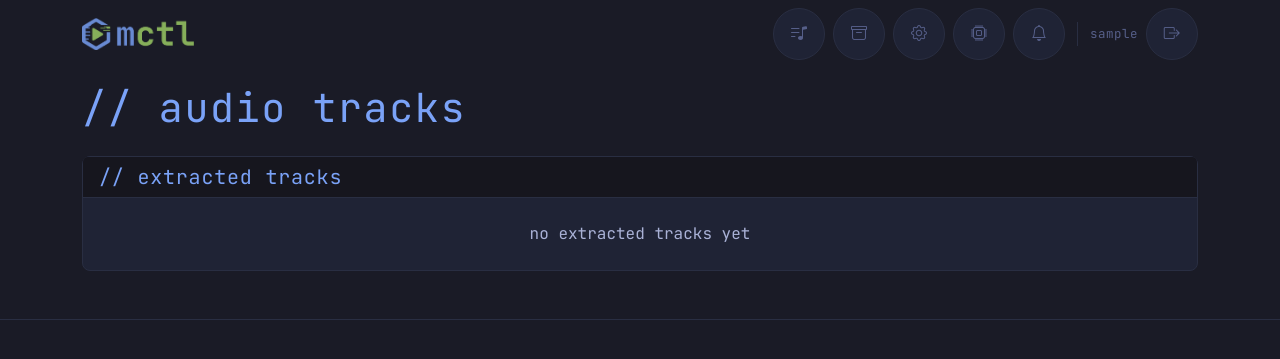
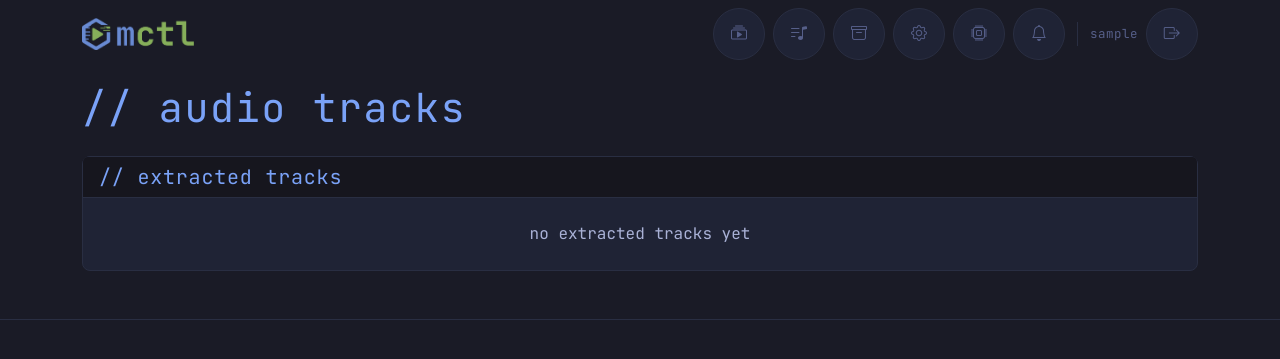
Before and after one commit to eugene-sukhodolskiy/mctl, a Flask app: page /audio-tracks in a window 1280 px wide. Shown: the top 359 px of the page. Run offline with Flask 3, Linux system fonts and the light colour scheme; the visitor is signed in with stand-in values (Sample User, id 1); data that the repository does not hold is empty; style sheets or scripts are compiled from the project's sources; parts of the project's set-up code (start-up, migrations or seed data) failed here and were passed over; some libraries are stand-ins or nearby versions.

Commit message:
Add media library link to navbar

```diff
--- a/templates/partials/head.html
+++ b/templates/partials/head.html
@@ -29,6 +29,9 @@
                 <img src="/static/images/logo-mini.webp" alt="mctl" class="nav-logo">
             </a>
             <div class="ms-auto d-flex align-items-center gap-2">
+                <a href="/" class="btn btn-outline-secondary nav-icon-btn" title="media library">
+                    <i class="bi bi-collection-play"></i>
+                </a>
                 <a href="/audio-tracks" class="btn btn-outline-secondary nav-icon-btn" title="audio tracks library">
                     <i class="bi bi-music-note-list"></i>
                 </a>
```
